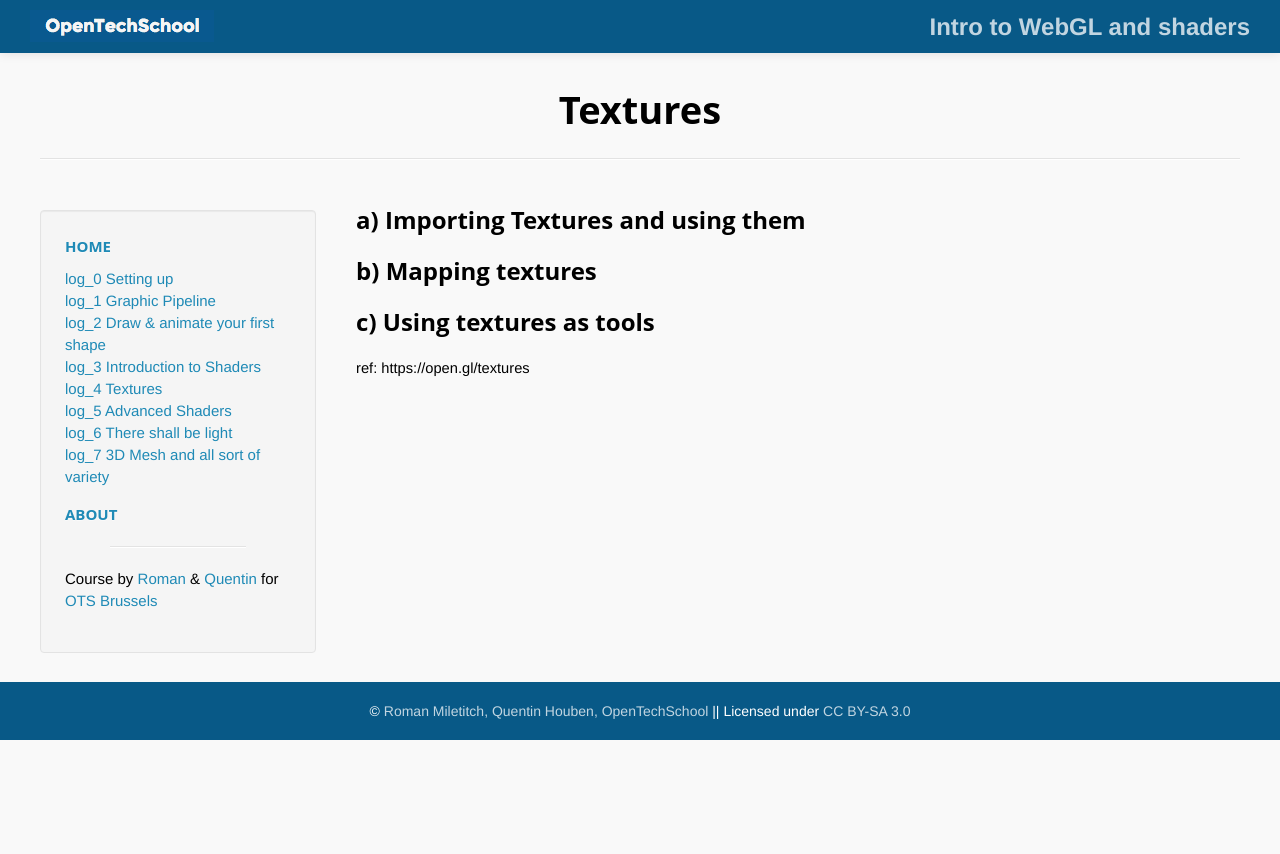
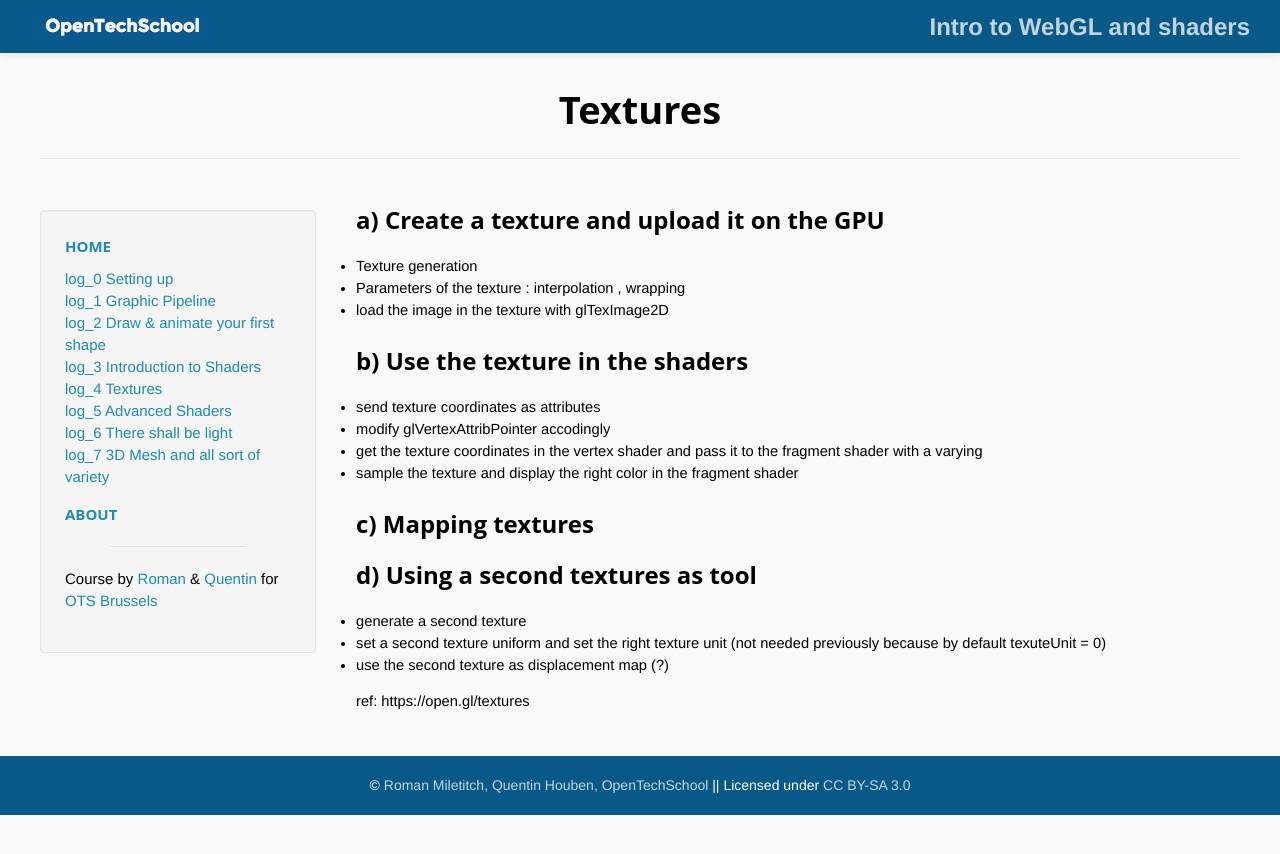
Before and after one commit to OpenTechSchool-Brussels/intro-to-webGL-and-shaders, a Jekyll site: the page built from log4_Textures.md, in a window 1280 px wide. Shown: the top 854 px of the page. Built offline with Jekyll 4.4.1, drawn with Linux system fonts in a browser that asks for light colours.

Commit message:
Update log4_Textures.md

```diff
--- a/log4_Textures.md
+++ b/log4_Textures.md
@@ -6,10 +6,26 @@ num: 4
 ---
 
 
-## a) Importing Textures and using them
+## a) Create a texture and upload it on the GPU
 
-## b) Mapping textures
+* Texture generation
+* Parameters of the texture : interpolation , wrapping
+* load the image in the texture with glTexImage2D
 
-## c) Using textures as tools
+## b) Use the texture in the shaders
+
+* send texture coordinates as attributes
+* modify glVertexAttribPointer accodingly
+* get the texture coordinates in the vertex shader and pass it to the fragment shader with a varying
+* sample the texture and display the right color in the fragment shader
+
+## c) Mapping textures
+
+
+
+## d) Using a second textures as tool
+* generate a second texture
+* set a second texture uniform and set the right texture unit (not needed previously because by default texuteUnit = 0)
+* use the second texture as displacement map (?)
 
 ref: https://open.gl/textures
```
